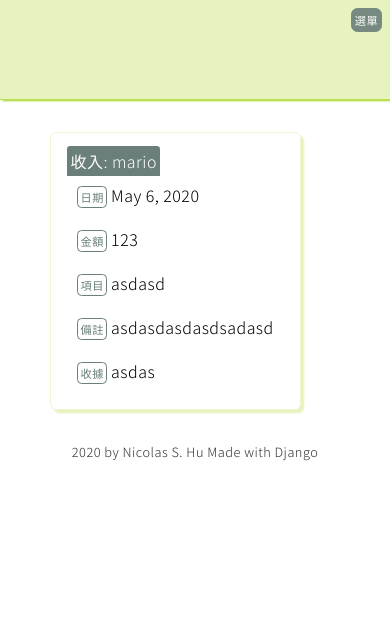
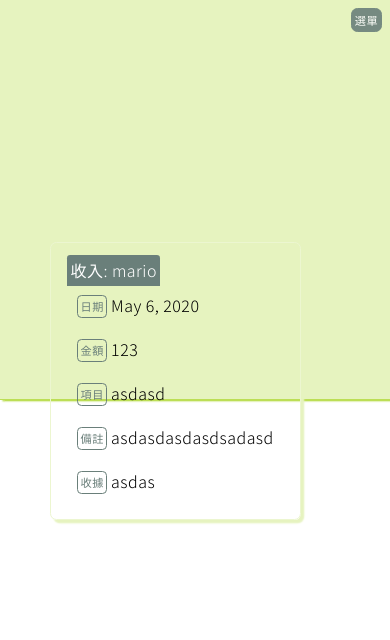
Before and after one commit to husohome/django-family-accounting, a Django app: page /accounting_entry/23/ in a window 390 px wide. Shown: the top 640 px of the page. Run offline with Django 3.2, Linux system fonts and the light colour scheme; a user stored in the database is signed in; data comes from the database, SQL or seed files in the repository.

Commit message:
changed style

```diff
--- a/accounting_entry/static/accounting_entry/style.css
+++ b/accounting_entry/static/accounting_entry/style.css
@@ -202,6 +202,10 @@
         display: flex;
     }
 
+    header {
+        min-height: 400px;
+    }
+
     header, nav ul {
         display: flex;
         flex-direction: column;
```
